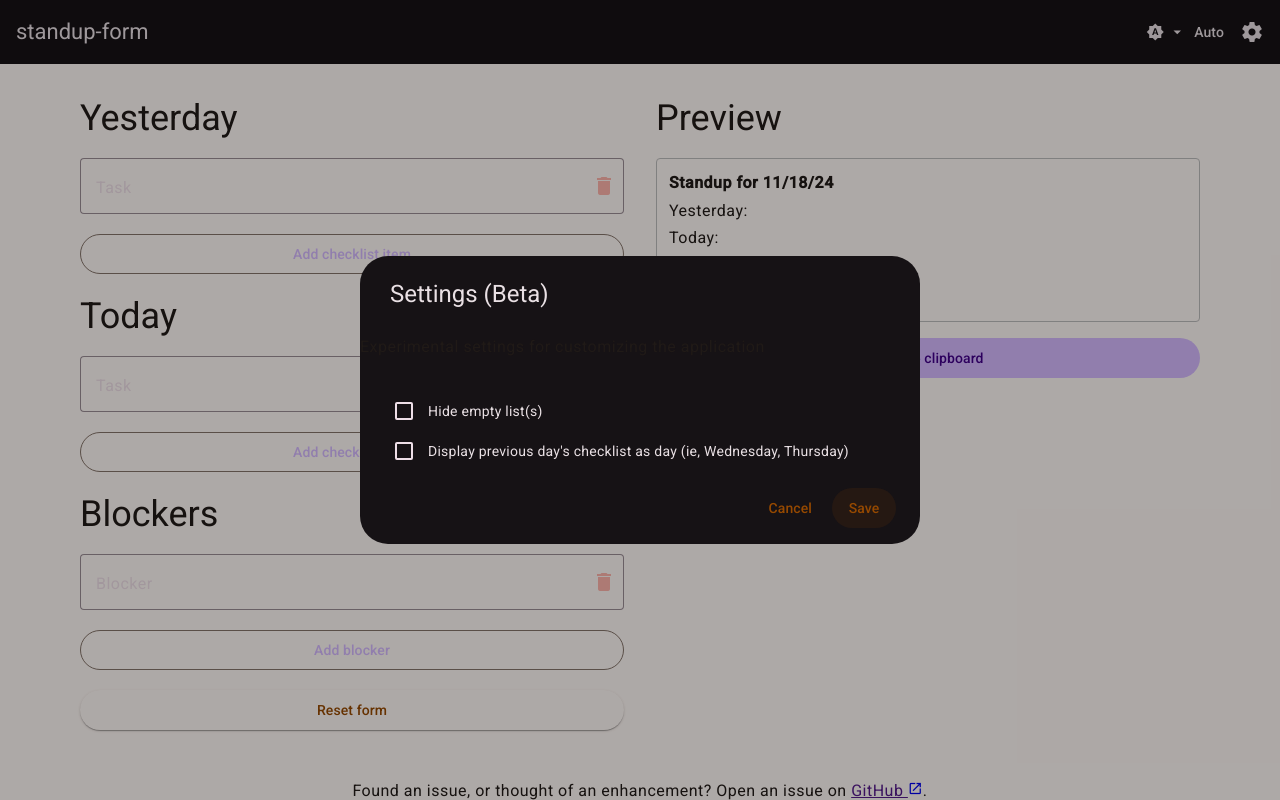
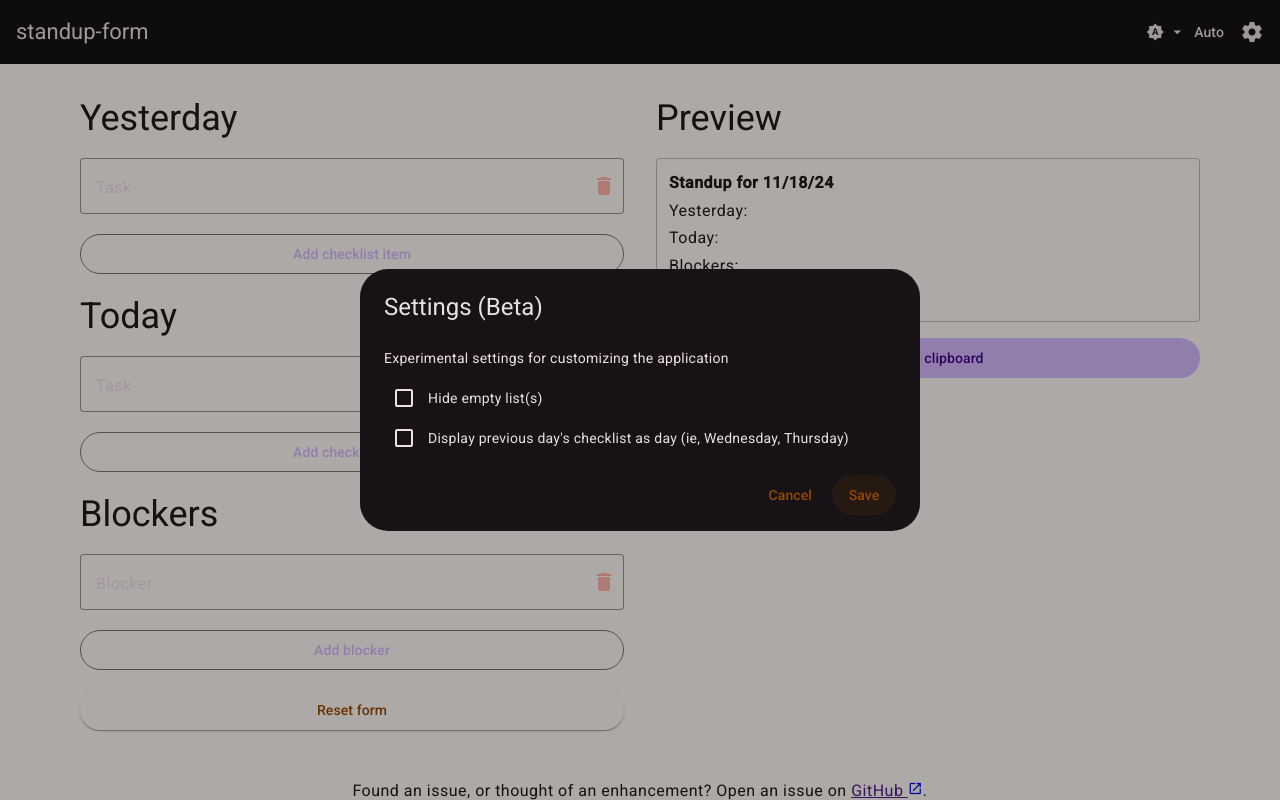
Before and after one commit to dickwyn/standup-form, an Angular app: page / in a window 1280 px wide. Both pictures are taken after a click on the element "settings". Built offline with nearby package versions, Linux system fonts and the light colour scheme.

Commit message:
style: layout for settings dialog

```diff
--- a/src/app/core/components/settings/settings.component.html
+++ b/src/app/core/components/settings/settings.component.html
@@ -1,10 +1,6 @@
-<h1 mat-dialog-title>
-  Settings (Beta)
-</h1>
-<p>
-  Experimental settings for customizing the application
-</p>
-<div mat-dialog-content>
+<h1 mat-dialog-title>Settings (Beta)</h1>
+<mat-dialog-content>
+  <p>Experimental settings for customizing the application</p>
   <form [formGroup]="customizationsForm">
     <mat-checkbox formControlName="hideEmptyLists"
       >Hide empty list(s)</mat-checkbox
@@ -14,7 +10,7 @@
       Thursday)</mat-checkbox
     >
   </form>
-</div>
+</mat-dialog-content>
 <mat-dialog-actions align="end">
   <button mat-button mat-dialog-close>Cancel</button>
   <button
```
